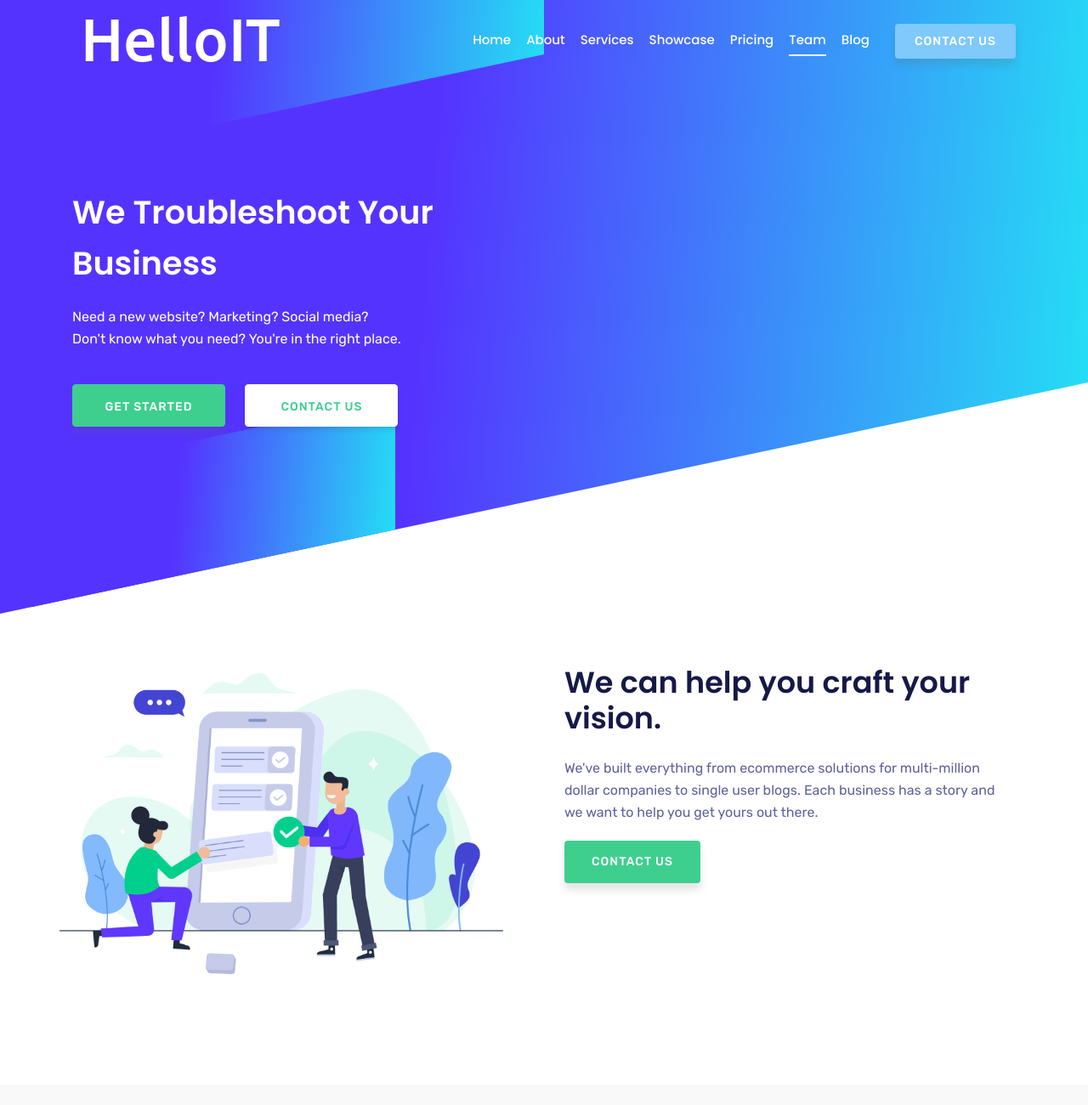
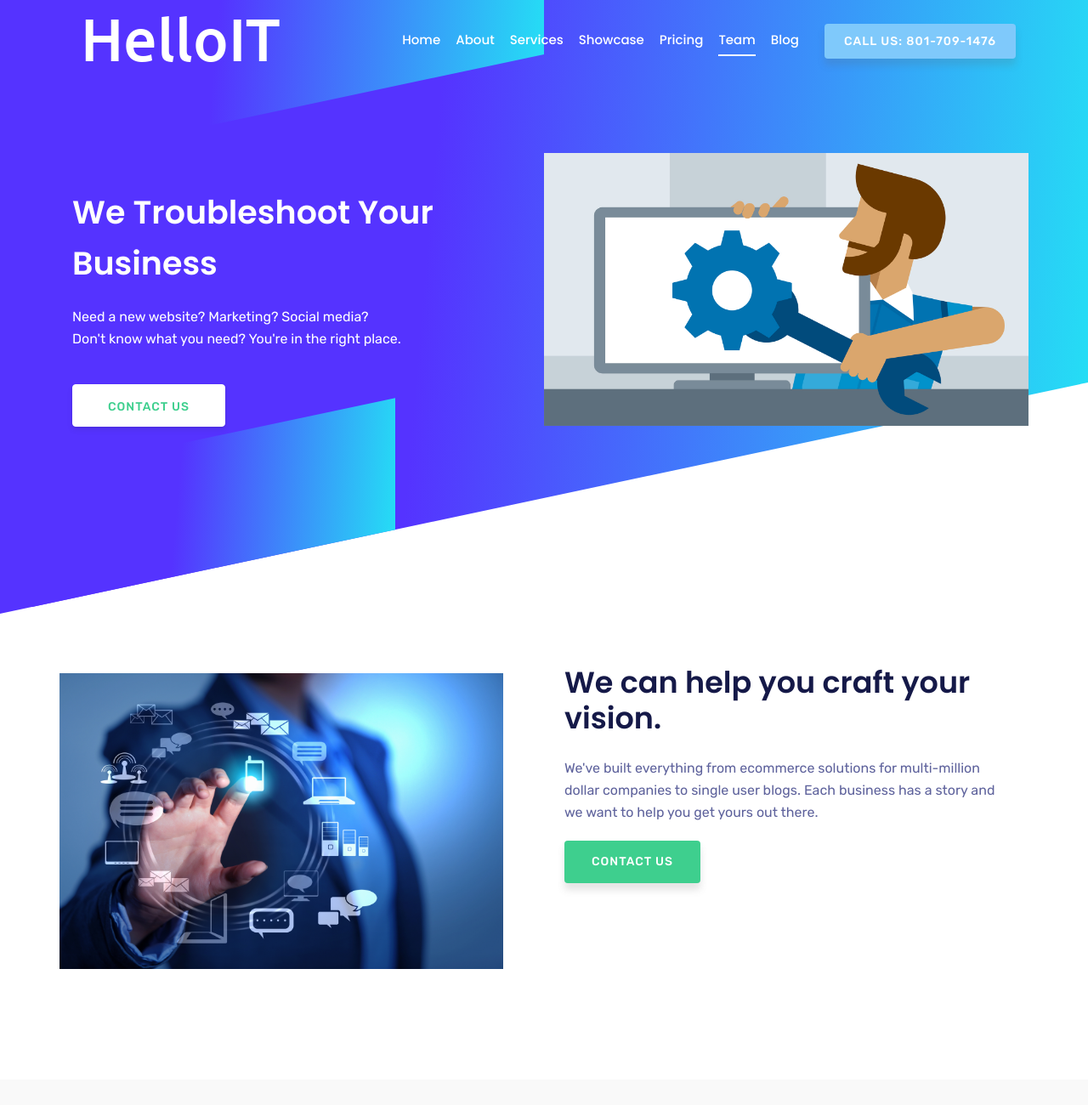
Before and after one commit to echotech/ButtonForTheInternet, a plain HTML site: page index.html in a window 1280 px wide. Shown: the top 1300 px of the page at 85% size. Drawn offline with Linux system fonts and the light colour scheme; files whose address does not match are found by name.

Commit message:
Image changes

```diff
--- a/index.html
+++ b/index.html
@@ -79,7 +79,7 @@
               <a class="nav-link page-scroll" href="#blog">Blog</a>
             </li>
             <li class="nav-item">
-              <a class="btn btn-singin" href="#contact">Contact Us</a>
+              <a class="btn btn-singin" href="tel:+18017091476">Call Us: 801-709-1476</a>
             </li>
           </ul>
         </div>
@@ -92,14 +92,13 @@
             <h2 class="head-title">We Troubleshoot Your Business</h2>
             <p>Need a new website? Marketing? Social media? <br>Don't know what you need? You're in the right place.</p>
             <div class="header-button">
-              <a href="#" class="btn btn-border-filled">Get Started</a>
               <a href="#contact" class="btn btn-border page-scroll">Contact Us</a>
             </div>
           </div>
         </div>
         <div class="col-lg-6 col-md-12 col-xs-12 p-0">
           <div class="intro-img">
-            <img src="img/intro.jpg" alt="">
+            <img src="img/intro-2.jpg" alt="">
           </div>
         </div>
       </div>
@@ -116,7 +115,7 @@
         <!-- Start Col -->
         <div class="col-lg-6 col-md-12 pl-0 pt-70 pr-5">
           <div class="business-item-img">
-            <img src="img/business/business-img.png" class="img-fluid" alt="">
+            <img src="img/business/vision.jpg" class="img-fluid" alt="">
           </div>
         </div>
         <!-- End Col -->
```
Also changed, not shown: img/business/vision.jpg (added), img/intro-2.jpg (added).
